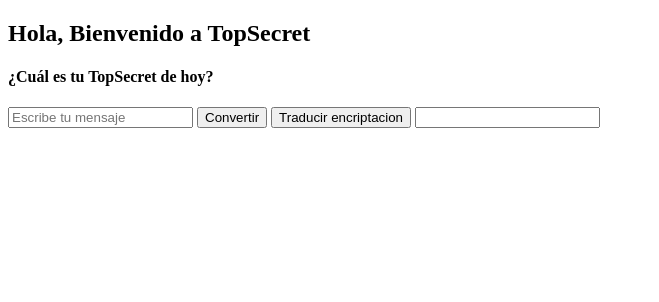
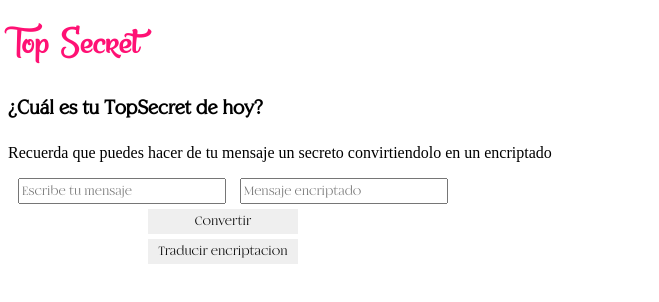
Before and after one commit to Mildred14/Encriptacion, a plain HTML site: page index.html in a window 1280 px wide. Shown: the whole page, without its empty margins (0-659 px from the left). Drawn offline with Linux system fonts and the light colour scheme.

Commit message:
Se agregaron hermmosos estilos

```diff
--- a/app.js
+++ b/app.js
@@ -16,8 +16,8 @@ for(let i=0; i<mensaje.length;i++){
 
 }
 function traducirMensaje(){
+    limpiar()
     var mensaje=document.getElementById("mensaje").value.toLowerCase();
-limpiar()
 for(let i=0; i<mensaje.length;i++){
     for(let j=0; j<abecedario.length; j++){
        if (mensaje.charAt(i)==abecedario[j]){
--- a/index.html
+++ b/index.html
@@ -4,15 +4,18 @@
     <meta charset="UTF-8">
     <meta name="viewport" content="width=device-width, initial-scale=1.0">
     <meta http-equiv="X-UA-Compatible" content="ie=edge">
+    <link rel="stylesheet" href="style.css">
     <title>Document</title>
 </head>
 <body>
-    <h2>Hola, Bienvenido a TopSecret</h2>
+ <span  id="special">Top Secret</span>
     <h4>¿Cuál es tu TopSecret de hoy?</h4>
+    <p>Recuerda que puedes hacer de tu mensaje un secreto convirtiendolo en un encriptado</p>
     <input type="text" placeholder="Escribe tu mensaje" id="mensaje">
-    <input type="button" value="Convertir" onclick="leerMensaje()">
-    <input type="button" value="Traducir encriptacion" onclick="traducirMensaje()">
-    <input type="text" name="" id="mensajeConvertido">
+    <input type="text" name="" placeholder="Mensaje encriptado" id="mensajeConvertido"><br>
+    <input type="button" class="btn" value="Convertir" onclick="leerMensaje()"> <br>
+    <input type="button" class="btn"value="Traducir encriptacion" onclick="traducirMensaje()"> <br>
+
     <script src="app.js"></script>
 </body>
 </html>
--- /dev/null
+++ b/style.css
@@ -0,0 +1,41 @@
+@font-face {
+    font-family: "Curves";
+    src: url(fonts/Beauty\ in\ the\ Ordinary.ttf);
+}
+@font-face{
+    font-family: "Centabel";
+    src: url(fonts/centabel.ttf);
+}
+@font-face{
+    font-family: "Fog";
+    src: url(fonts/FogtwoNo5.ttf);
+}
+#special{
+    font-family: "Curves";
+    font-size: 60px;
+    color: #ff1174;
+}
+h4{
+    font-family: "Centabel";
+    font-size: 20px;
+}
+input{
+    font-family: "Fog";
+    font-size: 14px;
+    width: 200px;
+    height: 20px;
+    margin-left: 10px;
+}
+.btn{
+    font-family: "Fog";
+    font-size: 14px;
+    width: 150px;
+    height: 25px;
+    margin-top: 5px;
+    margin-left: 140px;
+    border: none;
+}
+.btn:hover{
+    background-color: #ff1174;
+    color: white;
+}
```
Also changed, not shown: fonts/Beauty in the Ordinary.ttf (added), fonts/FogtwoNo5.ttf (added), fonts/centabel.ttf (added).
